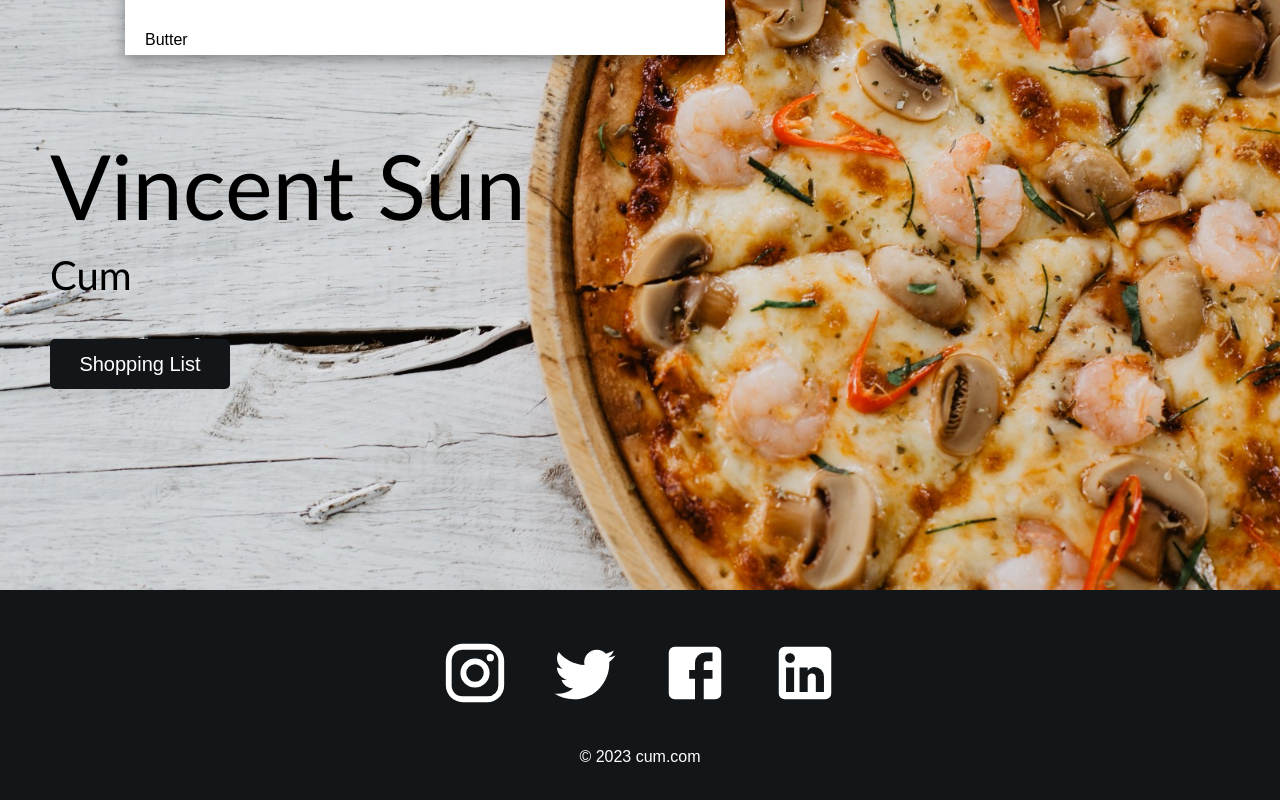
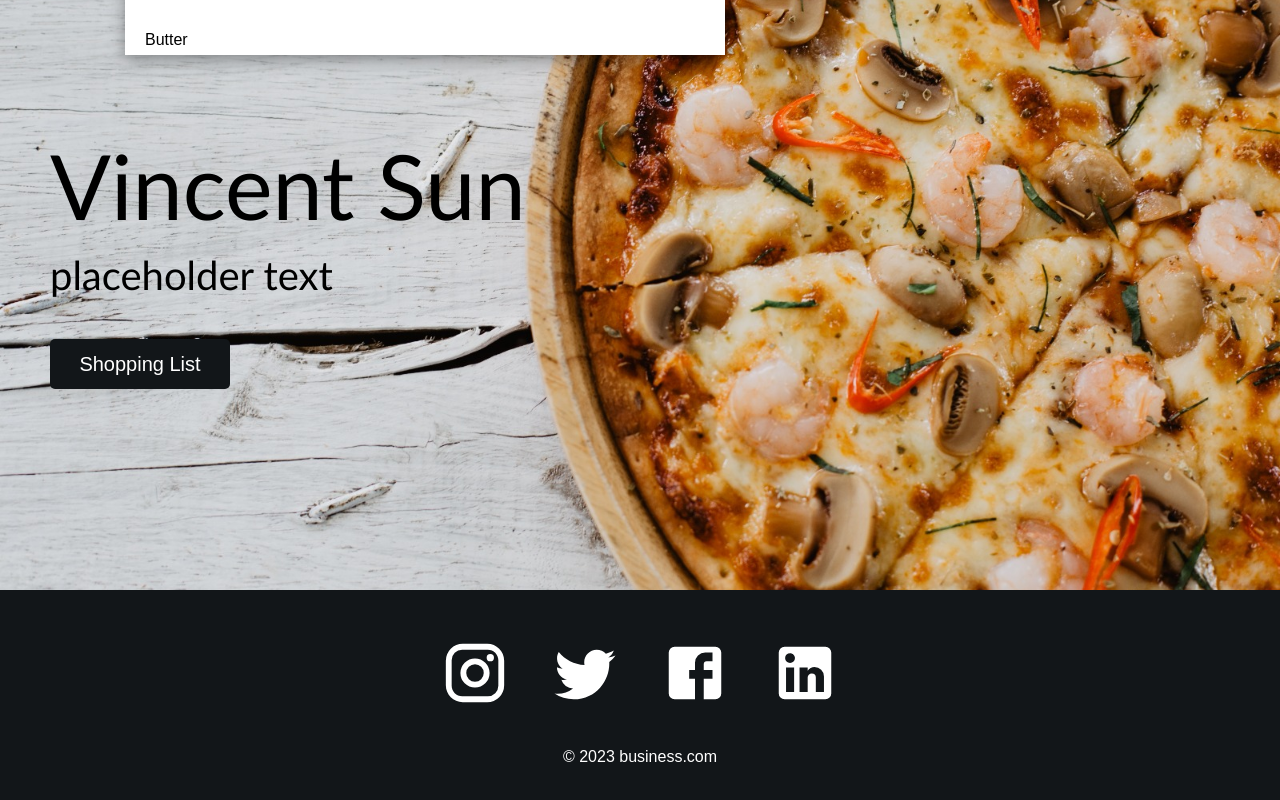
Before and after one commit to Dudemario/GroceryWebApp, a React (Create React App) app in the folder grocery_webapp/: page / in a window 1280 px wide. Shown: the part 230-1030 px from the top of the page. Built offline with nearby package versions, Linux system fonts and the light colour scheme.

Commit message:
new branch

```diff
--- a/grocery_webapp/src/components/Footer.js
+++ b/grocery_webapp/src/components/Footer.js
@@ -22,7 +22,7 @@ function Footer() {
             <LinkedInIcon />
           </a>
         </div>
-        <p> &copy; 2023 cum.com</p>
+        <p> &copy; 2023 business.com</p>
       </div>
     );
   }
--- a/grocery_webapp/src/pages/Home.js
+++ b/grocery_webapp/src/pages/Home.js
@@ -8,7 +8,8 @@ function Home() {
     <div className="home" style={{ backgroundImage: `url(${BannerImage})` }}>
       <div className="headerContainer" >
         <h1> Vincent Sun</h1>
-        <p> Cum</p>
+        <p> placeholder text
+        </p>
         <Link to="/shoppingList">
           <button>
             Shopping List
--- a/grocery_webapp/src/styles/Home.css
+++ b/grocery_webapp/src/styles/Home.css
@@ -57,9 +57,6 @@
         justify-content: center;
         align-items: center;
     }
-    .headerContainer h1,
-    .headerContainer p {
-    }
 
     .headerContainer {
         margin-left: 0px;
```
